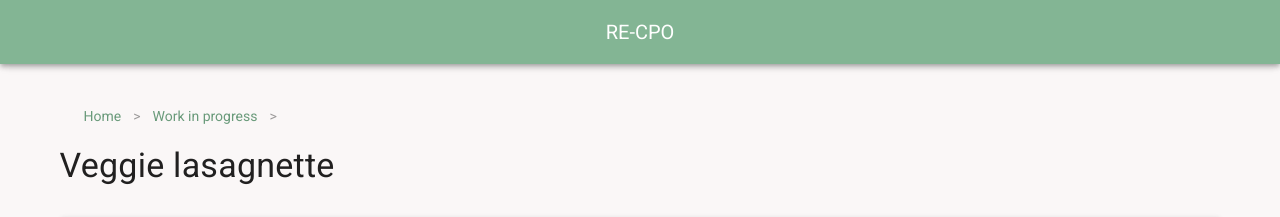
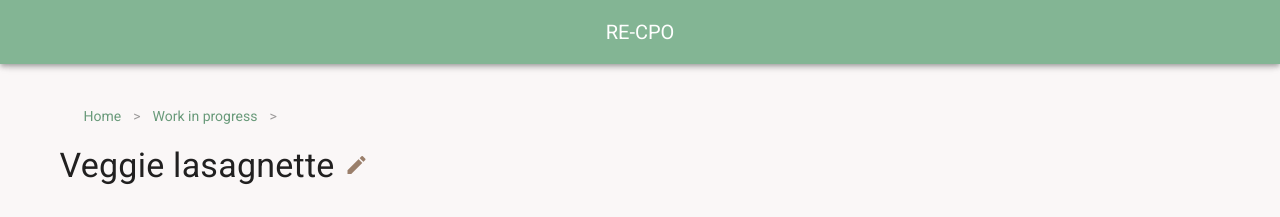
Before and after one commit to camillagejl/re-cpo, a Vue app: page /edit-recipe in a window 1280 px wide. Shown: the top 217 px of the page. Built offline with nearby package versions, Linux system fonts and the light colour scheme.

Commit message:
Can now edit title of the recipe, and fixed an issue where ingredients wouldn't delete properly when empty

```diff
--- a/src/components/Note.vue
+++ b/src/components/Note.vue
@@ -16,7 +16,6 @@
       <v-btn
         icon
         color="primary"
-        class="ml-3"
         slot="append"
         @click="toggle"
       >
--- a/src/components/RecipeIngredient.vue
+++ b/src/components/RecipeIngredient.vue
@@ -15,7 +15,6 @@
         hide-details
       >
       </v-text-field>
-
     </v-col>
 
     <AdjustNumberField
--- a/src/components/RecipeThumbnail.vue
+++ b/src/components/RecipeThumbnail.vue
@@ -80,7 +80,7 @@
 
               <v-card-text
                 class="pt-0"
-                v-text="'Comment: ' + latest.comment"
+                v-text="'Comment: ' + latest.version_comment"
               ></v-card-text>
             </v-col>
 
@@ -136,7 +136,7 @@
                   <td>{{ version.title }}</td>
                   <td>{{ version.date }}</td>
                   <td>Changes...</td>
-                  <td>{{ version.comment }}</td>
+                  <td>{{ version.version_comment }}</td>
                   <td>
                     <v-btn
                       color="primary"
--- a/src/views/EditRecipe.vue
+++ b/src/views/EditRecipe.vue
@@ -7,11 +7,65 @@
         divider=">"
       ></v-breadcrumbs>
 
-      <h1
-        class="text-h4 mb-8"
+      <v-container
+        v-if="!editTitle"
+        class="ma-0 pa-0 d-flex align-center mb-9"
       >
-        {{ recipeVersion.title }}
-      </h1>
+        <h1
+          v-if="recipeVersion.title"
+          class="text-h4"
+        >
+          {{ recipeVersion.title }}
+        </h1>
+        <h1
+          v-if="!recipeVersion.title"
+          class="text-h4 font-italic"
+        >
+          Your recipe title
+        </h1>
+
+        <v-btn
+          icon
+          class="ml-1"
+          @click="editTitle = !editTitle"
+        >
+          <v-icon
+            color="secondary"
+          >
+            mdi-pencil
+          </v-icon>
+        </v-btn>
+      </v-container>
+
+      <v-row
+        v-if="editTitle"
+      >
+        <v-col cols="6">
+          <v-text-field
+            class="text-h5 mb-3"
+            v-model="recipeVersion.title"
+            background-color="white"
+            label="Recipe title"
+            placeholder="Name your recipe..."
+            outlined
+            hide-details
+            @focusout="editTitle = false"
+          >
+
+            <v-btn
+              icon
+              color="primary"
+              slot="append"
+              class="mb-3"
+              @click="editTitle = false"
+            >
+              <v-icon>
+                mdi-check
+              </v-icon>
+            </v-btn>
+          </v-text-field>
+        </v-col>
+      </v-row>
 
       <v-expansion-panels
         v-model="panel"
@@ -419,6 +473,8 @@ export default {
     // Keeps index of which panels are displayed.
     panel: [],
 
+    editTitle: false,
+
     discardChangesOverlay: false,
     discardedChanges: false,
 
@@ -438,7 +494,7 @@ export default {
       id: null,
       title: null,
       date: null,
-      comment: null,
+      version_comment: null,
       category: null,
       tags: [],
       serving_type: null,
@@ -544,6 +600,7 @@ export default {
       deep: true,
       handler(headers) {
 
+
         Object.entries(headers).forEach(header => {
           const ingredients = header[1].ingredients;
 
@@ -568,7 +625,8 @@ export default {
           ingredients.forEach((ingredient, i) => {
             if (
               (ingredient.name === null || ingredient.name === "") &&
-              (ingredient.amount === 0 || isNaN(ingredient.amount)) &&
+              (ingredient.amount === 0 || ingredient.amount === "" ||
+                ingredient.amount === null || isNaN(ingredient.amount)) &&
               ingredients.length - 1 !== i
             ) {
               ingredients.splice(i, 1);
@@ -639,9 +697,9 @@ export default {
   },
   methods: {
     discardChanges() {
-      this.discardedChanges = true
+      this.discardedChanges = true;
       setTimeout(function() {
-        router.push('/wip-overview');
+        router.push("/wip-overview");
       }, 3000);
     },
     logme() {
```
